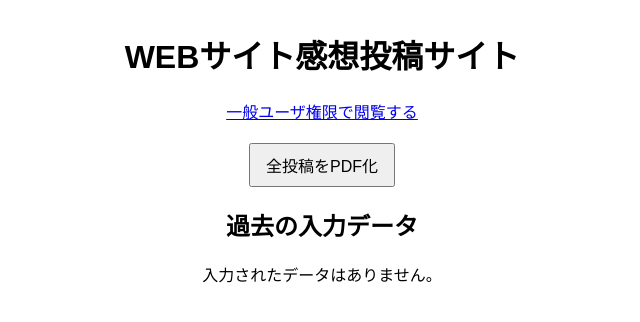
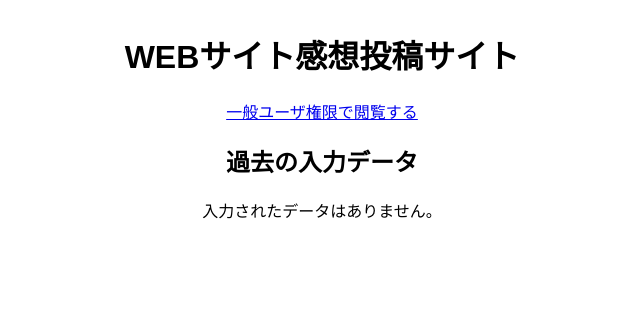
Before and after one commit to NoJobDetective/flask_test2, a Flask app: page / in a window 1280 px wide. Shown: the top 322 px of the page, without its empty margins (318-958 px from the left). Run offline with Flask 3, Linux system fonts and the light colour scheme; the visitor is signed in with stand-in values (Sample User, id 1); some libraries are stand-ins or nearby versions.

Commit message:
Update index.html

```diff
--- a/templates/index.html
+++ b/templates/index.html
@@ -300,9 +300,6 @@
   <!-- フィルター解除ボタン -->
   <button id="clear-filter">フィルター解除</button>
   {% if session.get("master") %}
-  <div style="text-align: center; margin: 20px 0;">
-   <button id="generate-all-pdf-btn" style="padding: 8px 15px; font-size: 1rem; cursor: pointer;">全投稿をPDF化</button>
-  </div>
   {% else %}
   <!-- 入力フォーム -->
   <form action="/" method="POST">
@@ -403,12 +400,6 @@
         clearBtn.style.display = 'none';
       });
 
-      // 全投稿PDF化ボタンにイベントリスナーを追加
-      const generateButton = document.getElementById('generate-all-pdf-btn');
-      if (generateButton) {
-          generateButton.addEventListener('click', generateAllPostsPDF);
-      }
-
     });
 
     function toggleLike(projectId) {
@@ -502,103 +493,6 @@
         printWindow.addEventListener('load', () => printWindow.print());
       });
     }
-
-async function generateAllPostsPDF() { // 関数全体を async function でラップ
-    const postsToPrint = document.querySelectorAll('.printable-content'); // 印刷対象の要素を取得
-    if (postsToPrint.length === 0) {
-        alert('印刷する投稿がありません。');
-        return;
-    }
-
-    // ボタンを無効化し、テキストを変更（処理中を示す）
-    const button = document.getElementById('generate-all-pdf-btn');
-    let originalButtonText = '全投稿をPDF化'; // 元のテキストを保存
-    if (button) {
-        originalButtonText = button.textContent; // 既存のテキストを保存する場合
-        button.disabled = true;
-        button.textContent = 'PDF生成中...';
-    }
-
-    const { jsPDF } = window.jspdf;
-    const pdf = new jsPDF('p', 'mm', 'a4'); // A4縦向きでPDFを初期化
-    const margin = 10; // PDFの余白 (mm)
-    const pageWidth = pdf.internal.pageSize.getWidth();
-    const pageHeight = pdf.internal.pageSize.getHeight();
-    const availableWidth = pageWidth - margin * 2; // 描画可能な幅
-    const availableHeight = pageHeight - margin * 2; // 描画可能な高さ
-
-    let blobUrl = null; // blobUrl を try の外で宣言
-
-    try {
-        // 各投稿をループ処理 (非同期処理を待つため for...of と await を使用)
-        for (let i = 0; i < postsToPrint.length; i++) {
-            const element = postsToPrint[i];
-
-            // 最初の投稿以外は新しいページを追加
-            if (i > 0) {
-                pdf.addPage();
-            }
-
-            // html2canvas で要素を画像化 (高解像度化のため scale: 2 を指定)
-            const canvas = await html2canvas(element, {
-                scale: 2,
-                useCORS: true, // クロスオリジン画像がある場合に必要になることがある
-                logging: false // デバッグ時以外はコンソール出力を抑制すると良い場合がある
-            });
-
-            const imgData = canvas.toDataURL('image/png');
-            const imgProps = pdf.getImageProperties(imgData);
-
-            // 画像のサイズを計算してページに収める (アスペクト比維持)
-            let pdfImgWidth = availableWidth;
-            let pdfImgHeight = (imgProps.height * pdfImgWidth) / imgProps.width;
-
-            // 高さがはみ出る場合は、高さを基準に幅を再計算
-            if (pdfImgHeight > availableHeight) {
-                pdfImgHeight = availableHeight;
-                pdfImgWidth = (imgProps.width * pdfImgHeight) / imgProps.height;
-            }
-
-            // 画像をPDFの現在のページに追加 (中央揃えにする場合はX座標を計算)
-            const x = margin + (availableWidth - pdfImgWidth) / 2;
-            const y = margin; // 上端揃え
-            pdf.addImage(imgData, 'PNG', x, y, pdfImgWidth, pdfImgHeight);
-        }
-
-        // --- 修正箇所 ---
-        // 生成されたPDFのBlob URLを直接取得
-        blobUrl = pdf.output('bloburl'); // 'blob' と createObjectURL の代わりに 'bloburl' を使用
-        // --- 修正箇所終わり ---
-
-        // 生成されたPDFを新しいタブで開く（印刷プレビュー）
-        const printWindow = window.open(blobUrl);
-
-        // ポップアップブロッカー対策
-        if (!printWindow || printWindow.closed || typeof printWindow.closed == 'undefined') {
-             alert('PDFを開けませんでした。お使いのブラウザでポップアップがブロックされていないか確認してください。\n\n または、PDFを直接ダウンロードしますか？');
-             // 必要であればダウンロードのオプションを追加
-             // pdf.save("all_posts.pdf");
-        }
-
-
-    } catch (error) {
-        console.error("PDF生成中にエラーが発生しました:", error);
-        alert("PDFの生成に失敗しました。コンソールを確認してください。");
-    } finally {
-        // ボタンの状態を元に戻す
-        if (button) {
-            button.disabled = false;
-            button.textContent = originalButtonText; // 保存しておいた元のテキストに戻す
-        }
-        // blobUrl は jsPDF('bloburl') が内部で作成・管理するため、
-        // 基本的には revokeObjectURL を明示的に呼ぶ必要はないとされています。
-        // もし 'blob' を使って手動で createObjectURL する場合は、
-        // finally ブロックやウィンドウが閉じたタイミングで revokeObjectURL を呼ぶべきです。
-        // if (blobUrl) {
-        //     URL.revokeObjectURL(blobUrl);
-        // }
-    }
-}
   </script>
 </body>
 </html>
```
